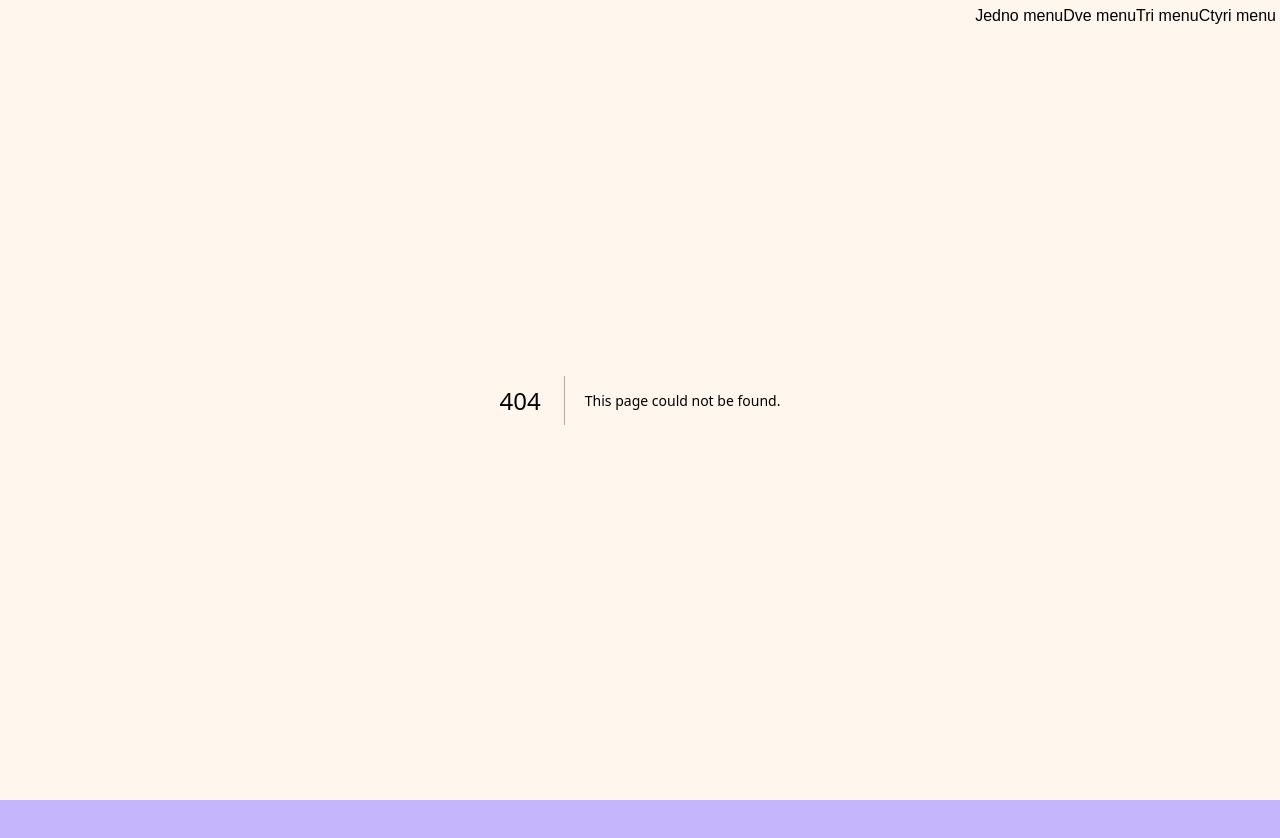
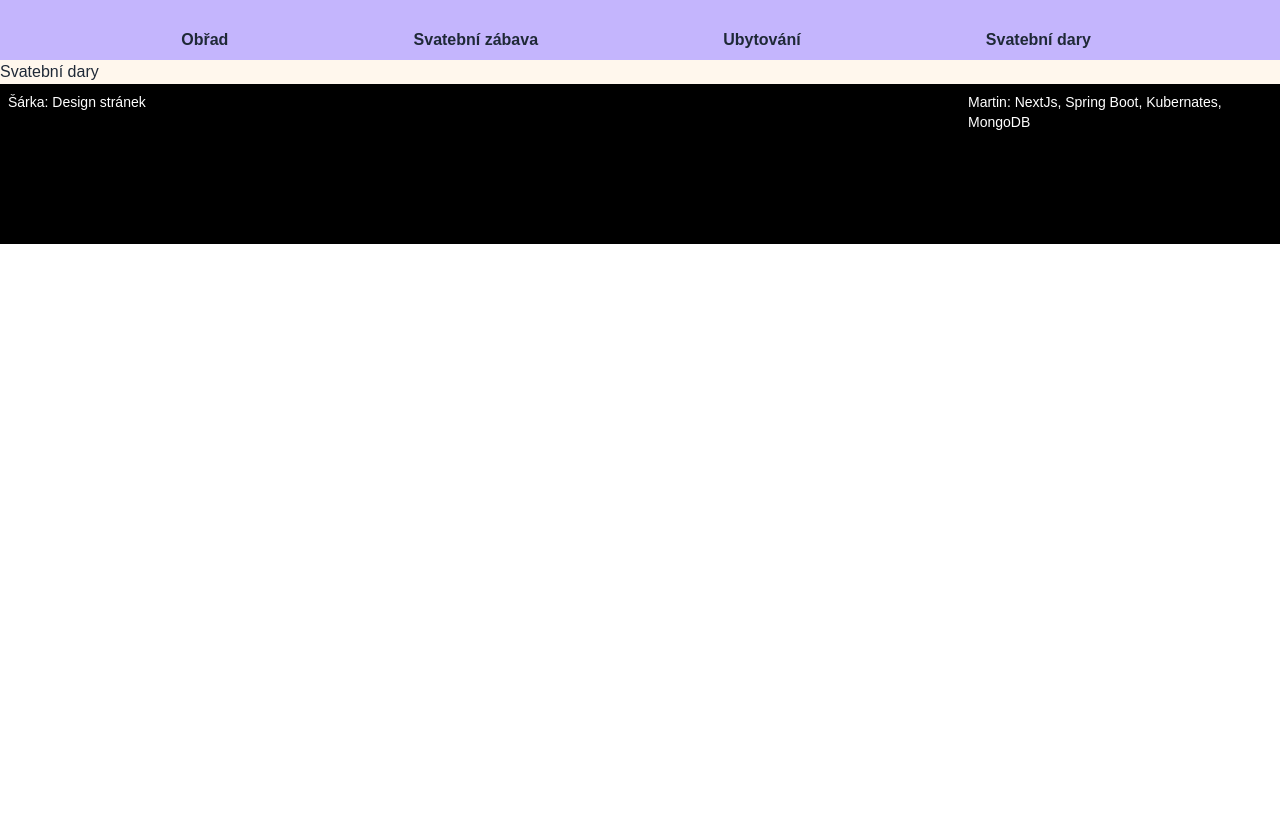
Before and after one commit to martin-1415/svatbaFE, a Next.js app: page /gifts in a window 1280 px wide. Before the commit this address had no page. Shown: the top 838 px of the page. After the commit the page ends 800 px from the top, so only its background shows below. Built offline with nearby package versions, Linux system fonts and the light colour scheme.

Commit message:
squash! inputs designed

```diff
--- /dev/null
+++ b/src/app/accomodation/page.tsx
@@ -0,0 +1,10 @@
+export default function Page() {
+    return(
+        <div>
+            <h1>Ubytování</h1>
+
+
+        </div>
+
+    )
+}
--- /dev/null
+++ b/src/app/ceremony/page.tsx
@@ -0,0 +1,10 @@
+export default function Page() {
+    return(
+        <div>
+            <h1>Svatební obřad</h1>
+
+
+        </div>
+
+    )
+}
--- a/src/app/components/Navigation.tsx
+++ b/src/app/components/Navigation.tsx
@@ -2,18 +2,21 @@ import BurgerMenu from "@/app/components/BurgerMenu/BurgerMenu";
 
 export default function Navigation() {
     return (
-        <div  className="absolute top-1 right-1 z-10 h-header">
+        <div  className="absolute top-1 right-1 z-10 h-header w-full">
             <div className="flex flex-row-reverse
                               sm:hidden">
                 <BurgerMenu/>
             </div>
-            <div className="hidden
+
+            <div className="hidden relative top-6 font-bold
                               sm:flex sm:flex-row sm:justify-evenly ">
-                <div>Jedno menu</div>
-                <div>Dve menu</div>
-                <div>Tri menu</div>
-                <div>Ctyri menu</div>
+                <a href="/ceremony"> Obřad</a>
+                <a href="/party"> Svatební zábava</a>
+                <a href="/accomodation"> Ubytování</a>
+                <a href="/gifts"> Svatební dary</a>
             </div>
+
         </div>
+
                 );
 }
--- /dev/null
+++ b/src/app/gifts/page.tsx
@@ -0,0 +1,10 @@
+export default function Page() {
+    return(
+        <div>
+            <h1>Svatební dary</h1>
+
+
+        </div>
+
+    )
+}
--- a/src/app/layout.tsx
+++ b/src/app/layout.tsx
@@ -40,7 +40,7 @@ export default function RootLayout({
         />
       </head>
       <body className={`${geistSans.variable} ${geistMono.variable} ${dancingScript.variable} bg-orange-50 flex flex-col`}>
-        <div id="header">
+        <div id="header" className="h-header bg-violet-300 ">
             <Navigation />
         </div>
 
@@ -48,8 +48,11 @@ export default function RootLayout({
             {children}
         </main>
 
-        <div id="footer" className="bg-violet-300 h-40">
-
+        <div id="footer" className="relative bg-black h-40 text-white">
+          <div className="flex justify-between text-sm">
+            <div className="w-3/12 p-2">Šárka: Design stránek</div>
+            <div className="w-3/12 p-2">Martin: NextJs, Spring Boot, Kubernates, MongoDB</div>
+          </div>
         </div>
       </body>
     </html>
--- a/src/app/page.tsx
+++ b/src/app/page.tsx
@@ -152,7 +152,7 @@ export default function Home() {
               <div className="mt-auto">
                 <ButtonInfo
                   title="Více informací"
-                  url="https://goo.gl/maps/7Z3Z9Z9Z9Z9Z9Z9Z9"
+                  url="/ceremony"
                 />
               </div>
             </div>
@@ -173,11 +173,11 @@ export default function Home() {
                     className="w-28 rounded-xl"
                   />
                 </div>
-                <h2 className="text-xl font-bold">Wedding Reception</h2>
+                <h2 className="text-xl font-bold">Svatební zábava</h2>
                 <p className="text-md font-extrabold text-gray-800">
-                  12 :00 hrs.
+                  13 :00
                 </p>
-                <p className="text-md text-gray-600">Party</p>
+                <p className="text-md text-gray-600">Párty</p>
                 <div className="flex justify-center items-center">
                   <svg
                     xmlns="http://www.w3.org/2000/svg"
@@ -193,12 +193,12 @@ export default function Home() {
                   </svg>
                 </div>
                 <p className="text-md text-gray-800 ">
-                  Pension Regina U Rybníka 8, 382 11 Větřní
+                  Tvrz Drahonice č.p. 32, okr. Strakonice
                 </p>
                 <div className="mt-auto">
                   <ButtonInfo
                     title="Více informací"
-                    url="https://goo.gl/maps/7Z3Z9Z9Z9Z9Z9Z9Z9"
+                    url="/party"
                   />
                 </div>
               </div>
@@ -233,12 +233,12 @@ export default function Home() {
               </svg>
             </div>
             <p className="text-md text-gray-800 ">
-              Pension Regina U Rybníka 8, 382 11 Větřní
+              Tvrz Drahonice č.p. 32, okr. Strakonice
             </p>
             <div className="mt-auto">
               <ButtonInfo
                   title="Více informací"
-                  url="https://goo.gl/maps/7Z3Z9Z9Z9Z9Z9Z9Z9"
+                  url="/accomodation"
               />
             </div>
           </div>
@@ -273,12 +273,12 @@ export default function Home() {
               </svg>
             </div>
             <p className="text-md text-gray-800 ">
-              Pension Regina U Rybníka 8, 382 11 Větřní
+              xxx
             </p>
             <div className="mt-auto">
               <ButtonInfo
                   title="Více informací"
-                  url="https://goo.gl/maps/7Z3Z9Z9Z9Z9Z9Z9Z9"
+                  url="/gifts"
               />
             </div>
           </div>
--- /dev/null
+++ b/src/app/party/page.tsx
@@ -0,0 +1,10 @@
+export default function Page() {
+    return(
+        <div>
+            <h1>Zábava</h1>
+
+
+        </div>
+
+    )
+}
```
